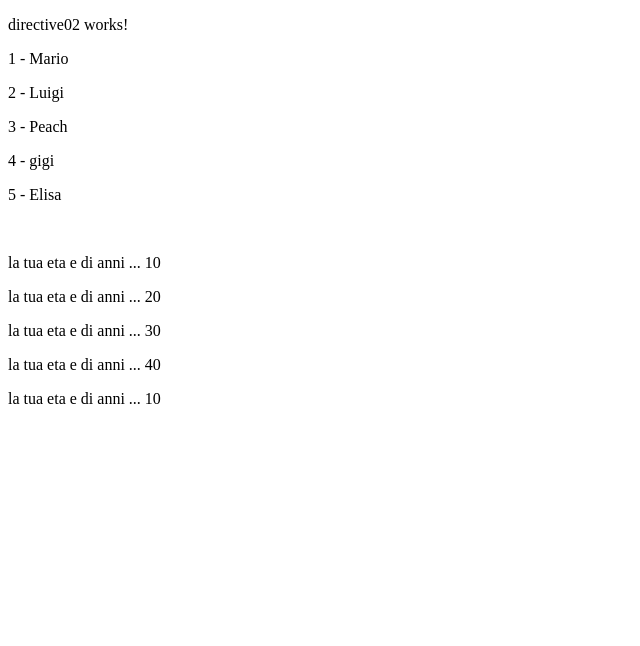
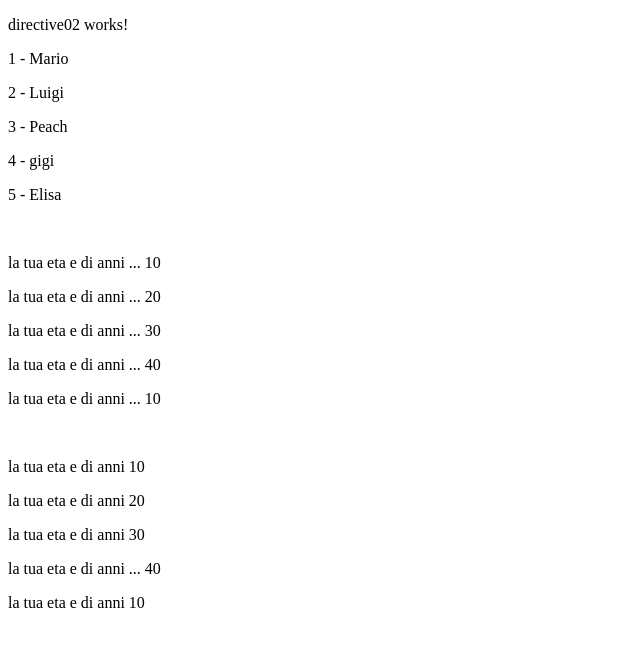
Before and after one commit to paolopci/course21, an Angular app: page / in a window 1280 px wide. Shown: the top 646 px of the page, without its empty margins (0-640 px from the left). Built offline with nearby package versions, Linux system fonts and the light colour scheme.

Commit message:
@switch and  @case

```diff
--- a/src/app/section03/directive02/directive02.html
+++ b/src/app/section03/directive02/directive02.html
@@ -16,3 +16,22 @@
     <p *ngSwitchDefault>la tua eta e di anni ... {{ item.age }}</p>
   </div>
 }
+
+<br />
+
+@for (item of users(); track item.id) {
+  @switch (item.age) {
+    @case (10) {
+      <p>la tua eta e di anni {{ item.age }}</p>
+    }
+    @case (20) {
+      <p>la tua eta e di anni {{ item.age }}</p>
+    }
+    @case (30) {
+      <p>la tua eta e di anni {{ item.age }}</p>
+    }
+    @default {
+      <p>la tua eta e di anni ... {{ item.age }}</p>
+    }
+  }
+}
```
